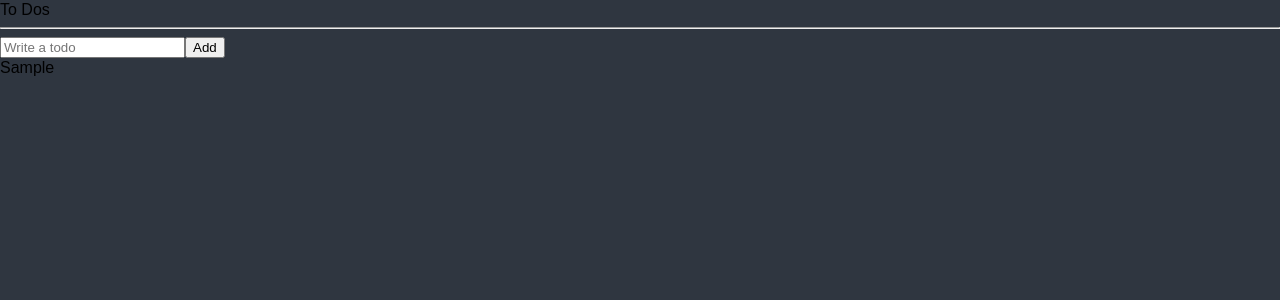
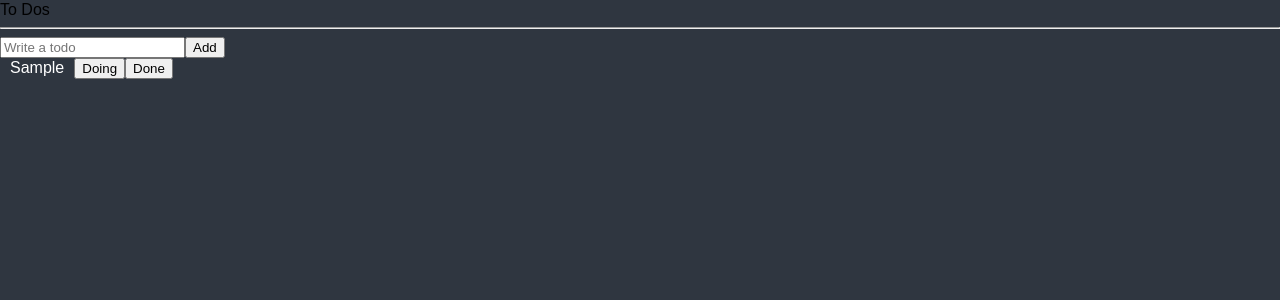
Before and after one commit to seungwooj/react-todo-app, a React (Create React App) app: page / in a window 1280 px wide. Both pictures are taken after typing "Sample" into the empty fields and a click on the button "Add". Shown: the top 300 px of the page. Built offline with nearby package versions, Linux system fonts and the light colour scheme.

Commit message:
divide into components

```diff
--- /dev/null
+++ b/src/atoms.tsx
@@ -0,0 +1,12 @@
+import { atom } from "recoil";
+
+export interface IToDo {
+    id: number;
+    text: string;
+    category: "TO_DO" | "DOING" | "DONE";
+}
+
+export const toDoState = atom<IToDo[]>({
+    key: "toDo",
+    default: [],
+});
--- /dev/null
+++ b/src/components/CreateToDo.tsx
@@ -0,0 +1,30 @@
+import { useForm } from "react-hook-form";
+import { useSetRecoilState } from "recoil";
+import { toDoState } from "../atoms";
+
+interface IForm {
+    toDo: string;
+}
+
+function CreateToDo() {
+    const setToDos = useSetRecoilState(toDoState);
+    const { register, handleSubmit, setValue } = useForm<IForm>();
+    const handleValid = ({ toDo }: IForm) => {
+        setToDos((oldToDos) => [
+            { text: toDo, id: Date.now(), category: "TO_DO" },
+            ...oldToDos,
+        ]);
+        setValue("toDo", "");
+    };
+    return (
+        <form onSubmit={handleSubmit(handleValid)}>
+            <input
+                {...register("toDo", { required: "Please write a To Do" })}
+                placeholder="Write a todo"
+            />
+            <button>Add</button>
+        </form>
+    );
+}
+
+export default CreateToDo;
--- /dev/null
+++ b/src/components/ToDo.tsx
@@ -0,0 +1,40 @@
+import { useSetRecoilState } from "recoil";
+import { IToDo, toDoState } from "../atoms";
+
+function ToDo({ id, text, category }: IToDo) {
+    const setToDos = useSetRecoilState(toDoState);
+    const onClick = (newCategory: IToDo["category"]) => {
+        setToDos((oldToDos) => {
+            const targetIndex = oldToDos.findIndex((toDo) => toDo.id === id);
+            const newToDo = { text, id, category: newCategory };
+
+            const newToDos = [
+                ...oldToDos.slice(0, targetIndex),
+                newToDo,
+                ...oldToDos.slice(targetIndex + 1),
+            ];
+            return newToDos;
+            // return oldToDos.map((oldToDo) =>
+            //     oldToDo.id === id
+            //         ? { ...oldToDo, category: newCategory }
+            //         : oldToDo
+            // );
+        });
+    };
+    return (
+        <li>
+            <span style={{ color: "white", padding: 10 }}>{text}</span>
+            {category !== "TO_DO" && (
+                <button onClick={() => onClick("TO_DO")}>To Do</button>
+            )}
+            {category !== "DOING" && (
+                <button onClick={() => onClick("DOING")}>Doing</button>
+            )}
+            {category !== "DONE" && (
+                <button onClick={() => onClick("DONE")}>Done</button>
+            )}
+        </li>
+    );
+}
+
+export default ToDo;
--- a/src/components/ToDoList.tsx
+++ b/src/components/ToDoList.tsx
@@ -1,47 +1,19 @@
-import { useForm } from "react-hook-form";
-import { atom, useRecoilState } from "recoil";
-
-interface IForm {
-    toDo: string;
-}
-
-interface IToDo {
-    id: number;
-    text: string;
-    category: "TO_DO" | "DOING" | "DONE";
-}
-
-const toDoState = atom<IToDo[]>({
-    key: "toDo",
-    default: [],
-});
+import { useRecoilValue } from "recoil";
+import CreateToDo from "./CreateToDo";
+import { toDoState } from "../atoms";
+import ToDo from "./ToDo";
 
 function ToDoList() {
-    const [toDos, setToDos] = useRecoilState(toDoState);
-
-    const { register, handleSubmit, setValue } = useForm<IForm>();
-    const handleValid = ({ toDo }: IForm) => {
-        setToDos((oldToDos) => [
-            { text: toDo, id: Date.now(), category: "TO_DO" },
-            ...oldToDos,
-        ]);
-        setValue("toDo", "");
-    };
+    const toDos = useRecoilValue(toDoState);
 
     return (
         <div>
             <h1>To Dos</h1>
             <hr />
-            <form onSubmit={handleSubmit(handleValid)}>
-                <input
-                    {...register("toDo", { required: "Please write a To Do" })}
-                    placeholder="Write a todo"
-                />
-                <button>Add</button>
-            </form>
+            <CreateToDo />
             <ul>
                 {toDos.map((toDo) => (
-                    <li key={toDo.id}>{toDo.text}</li>
+                    <ToDo key={toDo.id} {...toDo} />
                 ))}
             </ul>
         </div>
```
